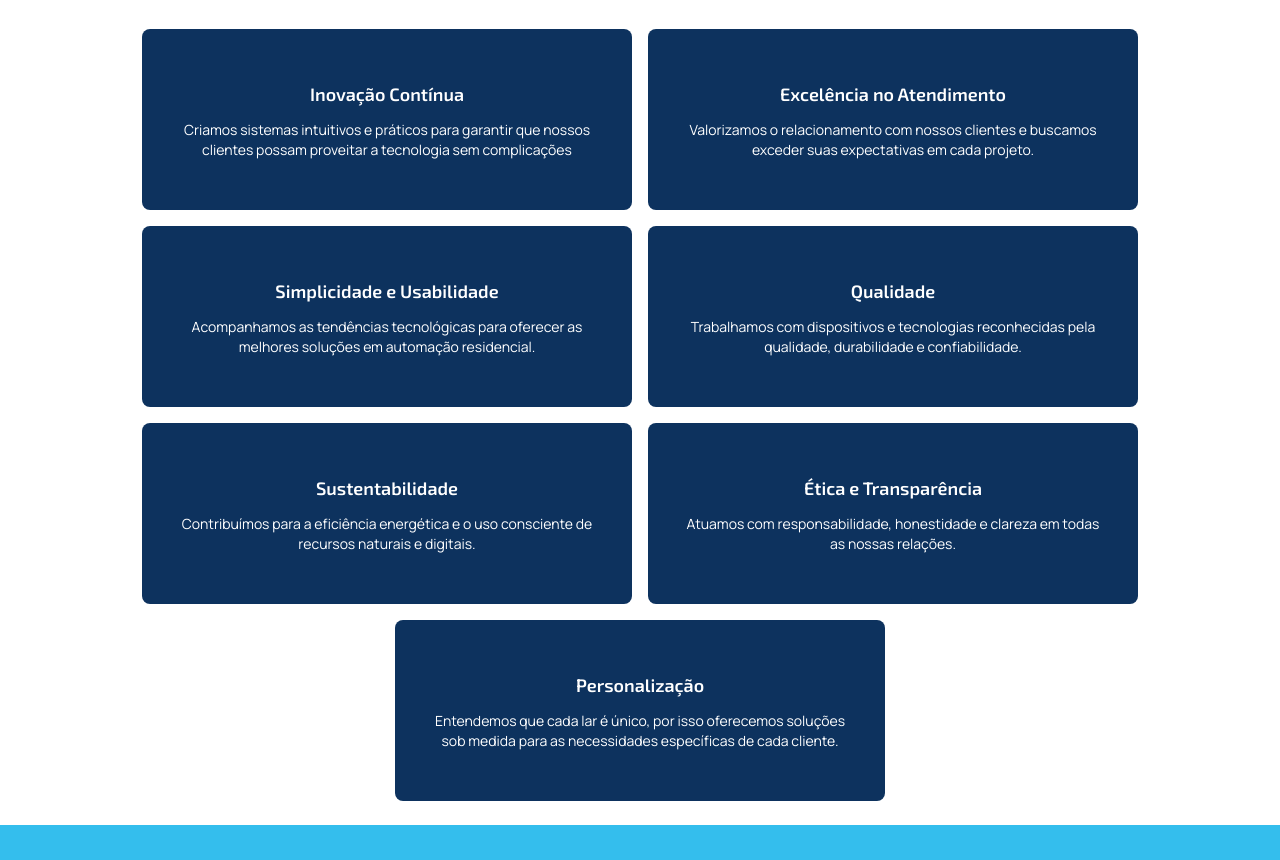
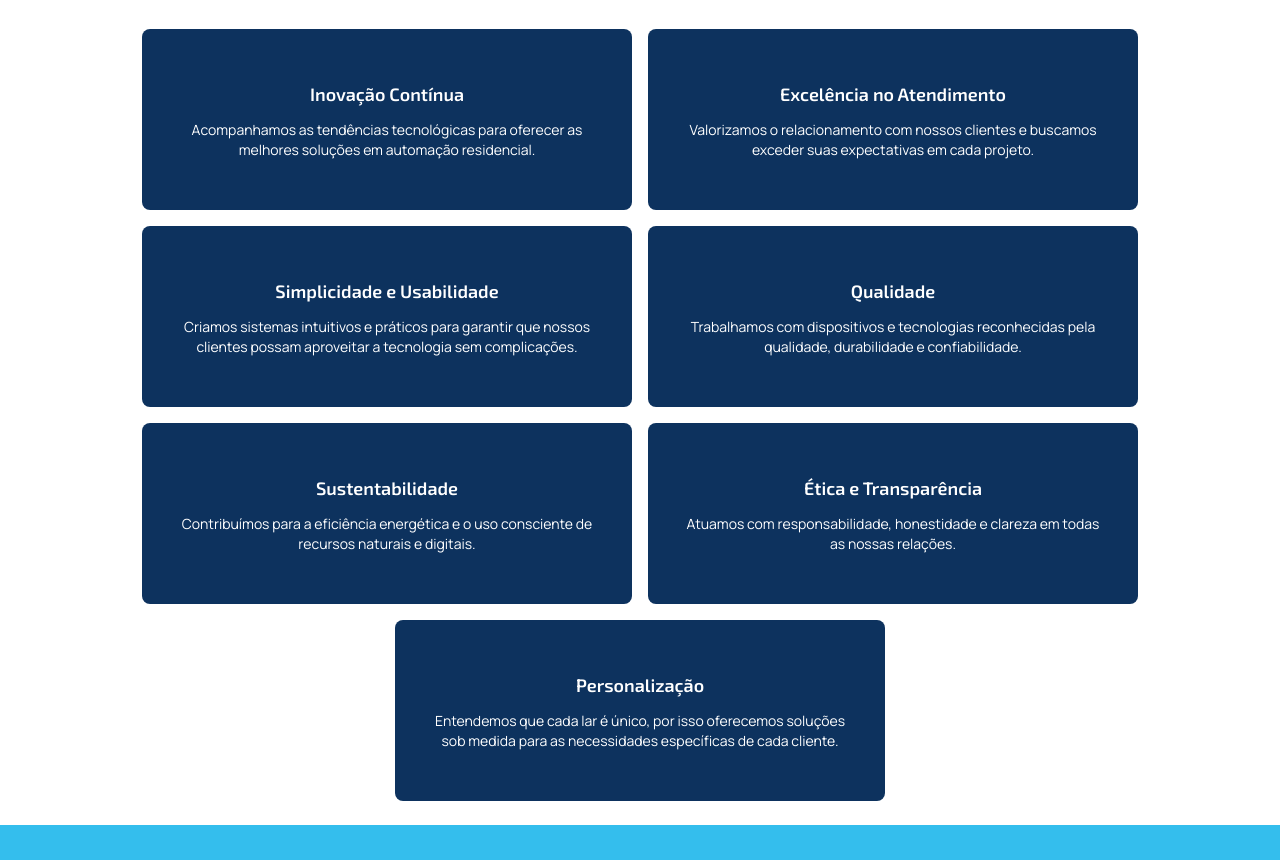
Before and after one commit to homepignatari/sua-casa-conectada-web-site, a Next.js app in the folder sua-casa-conectada-web-site/: page / in a window 1280 px wide. Shown: the part 1360-2220 px from the top of the page. Built offline with nearby package versions, Linux system fonts and the light colour scheme.

Commit message:
08/05 - ajustes

```diff
--- a/sua-casa-conectada-web-site/src/app/page.tsx
+++ b/sua-casa-conectada-web-site/src/app/page.tsx
@@ -30,9 +30,9 @@ export default function Home() {
         <div className="bg-white place-items-center grid min-h-screen">
           <h2 className="p-8 text-4xl text-center font-semibold text-[#0D325E]">Porque escolher a Sua Casa Conectada?</h2>
           <div className="w-full max-w-[1000px] mx-auto flex flex-wrap justify-center gap-4 text-center">
-            <TopicTable title="Inovação Contínua" descriple="Criamos sistemas intuitivos e práticos para garantir que nossos clientes possam proveitar a tecnologia sem complicações" />
+            <TopicTable title="Inovação Contínua" descriple="Acompanhamos as tendências tecnológicas para oferecer as melhores soluções em automação residencial." />
             <TopicTable title="Excelência no Atendimento" descriple="Valorizamos o relacionamento com nossos clientes e buscamos exceder suas expectativas em cada projeto." />
-            <TopicTable title="Simplicidade e Usabilidade" descriple="Acompanhamos as tendências tecnológicas para oferecer as melhores soluções em automação residencial." />
+            <TopicTable title="Simplicidade e Usabilidade" descriple="Criamos sistemas intuitivos e práticos para garantir que nossos clientes possam aproveitar a tecnologia sem complicações." />
             <TopicTable title="Qualidade" descriple="Trabalhamos com dispositivos e tecnologias reconhecidas pela qualidade, durabilidade e confiabilidade." />
             <TopicTable title="Sustentabilidade" descriple="Contribuímos para a eficiência energética e o uso consciente de recursos naturais e digitais." />
             <TopicTable title="Ética e Transparência" descriple="Atuamos com responsabilidade, honestidade e clareza em todas as nossas relações." />
```
